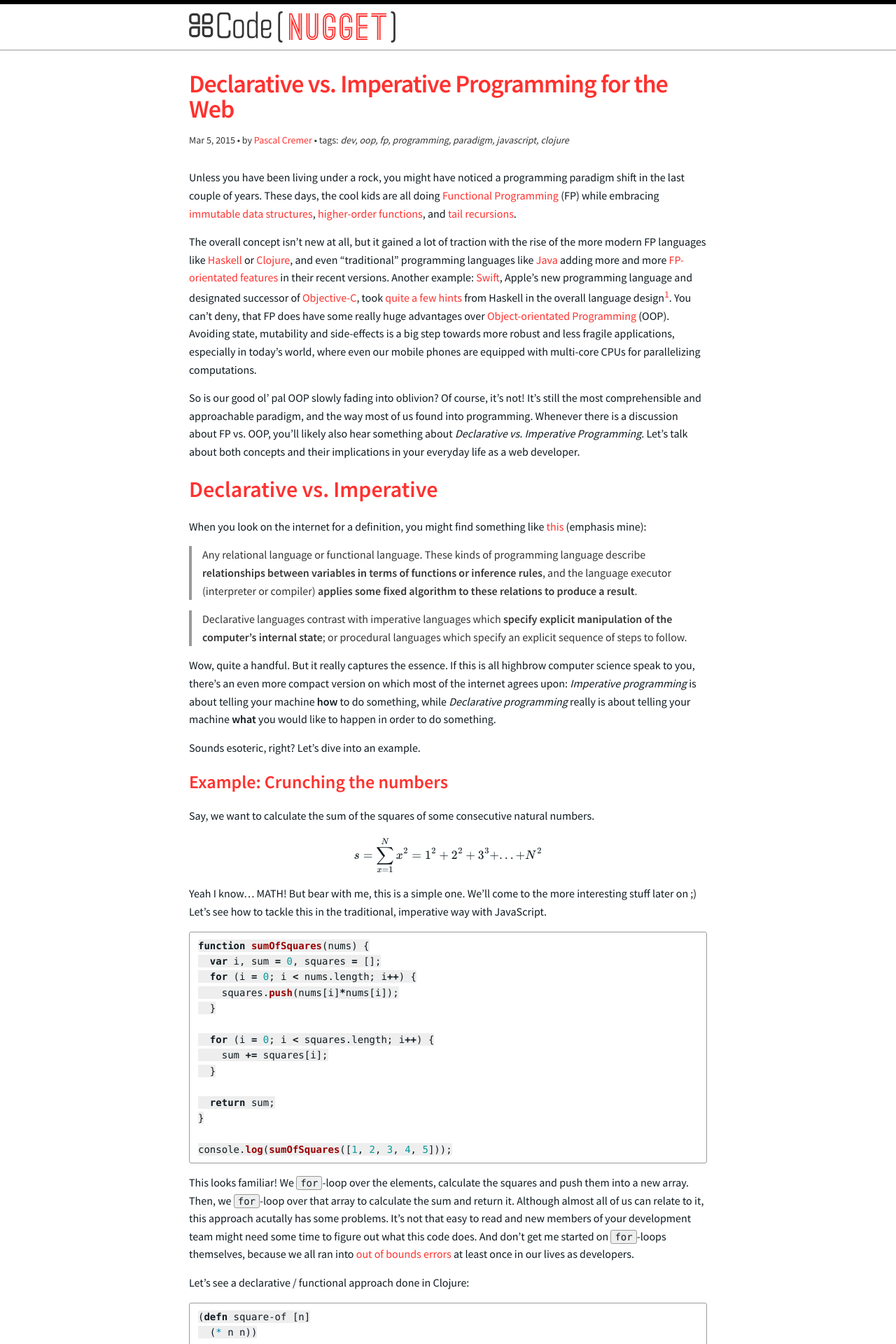
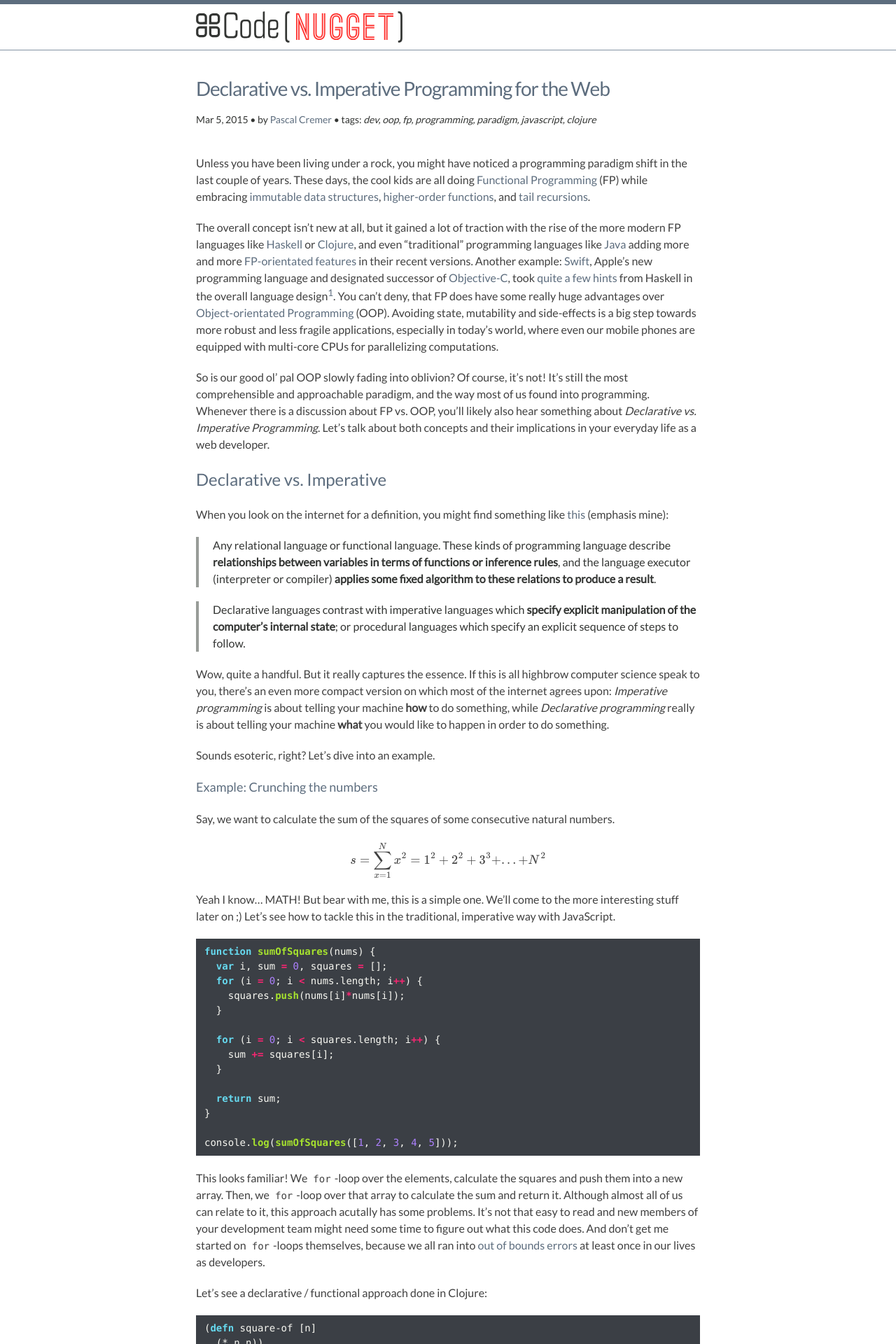
Before and after one commit to b00gizm/b00gizm.github.io, a Jekyll site: the page built from _posts/2015-03-05-declarative-vs-imperative-programming-web.md, in a window 1280 px wide. Shown: the top 1920 px of the page at 70% size. Built offline with Jekyll 4.4.1, drawn with Linux system fonts in a browser that asks for light colours; formulas are drawn with MathJax 3.

Commit message:
Updates blog design

```diff
--- a/_config.yml
+++ b/_config.yml
@@ -17,11 +17,20 @@ ga_id: UA-37998016-1
 markdown: kramdown
 exclude: ['Gemfile', 'Gemfile.lock', 'vendor', 'puppet']
 
+# Kramdown
+kramdown:
+  input: GFM
+  syntax_highlighter: rouge
+
 # Redcarpet
 redcarpet:
   extensions: [
     'footnotes'
   ]
+
+# Gems
+gems:
+  - jekyll-gist
 
 # Defaults
 defaults:
--- a/_includes/head.html
+++ b/_includes/head.html
@@ -31,7 +31,7 @@
     {% endif %}
 
     <link rel="stylesheet" href="{{ "/css/main.css" | prepend: site.baseurl }}">
-    <link rel='stylesheet' href='http://fonts.googleapis.com/css?family=Source+Sans+Pro:400,600'>
+    <link href='https://fonts.googleapis.com/css?family=Lato:400' rel='stylesheet' type='text/css'>
     <link rel="canonical" href="{{ page.url | replace:'index.html','' | prepend: site.baseurl | prepend: site.url }}">
 
     <script type="text/javascript" src="https://cdn.mathjax.org/mathjax/latest/MathJax.js?config=TeX-AMS-MML_HTMLorMML"></script>
--- a/_sass/_base.scss
+++ b/_sass/_base.scss
@@ -1,3 +1,10 @@
+$base-font-family: 'Lato', sans-serif;
+$code-font-family: Monaco, Consolas, 'Courier New', monospace;
+$base-line-height: 1.5;
+$text-color: #404040;
+$brand-color: #5d6d7e;
+$spacing-unit: 40px;
+
 /**
  * Reset some basic elements
  */
@@ -17,10 +24,11 @@ body {
     font-family: $base-font-family;
     font-size: $base-font-size;
     line-height: $base-line-height;
-    font-weight: 300;
+    font-weight: 400;
     color: $text-color;
     background-color: $background-color;
     -webkit-text-size-adjust: 100%;
+    -webkit-font-smoothing: antialiased;
 }
 
 /**
@@ -79,7 +87,7 @@ li {
  */
  h1, h2, h3, h4, h5, h6 {
     color: $brand-color;
-    font-weight: 600;
+    font-weight: 400;
  }
 
 
@@ -126,9 +134,6 @@ pre,
 code {
     font-family: $code-font-family;
     font-size: $code-font-size;
-    border: 1px solid $grey-color-light;
-    border-radius: 3px;
-    background-color: #eee;
 }
 
 @include media-query($on-palm) {
@@ -170,8 +175,8 @@ pre {
     @include media-query($on-laptop) {
         max-width: -webkit-calc(800px - (#{$spacing-unit}));
         max-width:         calc(800px - (#{$spacing-unit}));
-        padding-right: $spacing-unit / 2;
-        padding-left: $spacing-unit / 2;
+        padding-right: $spacing-unit / 1.5;
+        padding-left: $spacing-unit / 1.5;
     }
 }
 
--- a/_sass/_layout.scss
+++ b/_sass/_layout.scss
@@ -2,8 +2,8 @@
  * Site header
  */
 .site-header {
-    border-top: 6px solid $grey-color-dark;
-    border-bottom: 1px solid $grey-color-light;
+    border-top: 6px solid #5d6d7e;
+    border-bottom: 1px solid lighten(#5d6d7e, 15%);
     min-height: 56px;
 
     // Positioning context for the mobile navigation icon
@@ -13,7 +13,6 @@
 .site-title {
     font-size: 26px;
     line-height: 56px;
-    letter-spacing: -1px;
     margin-bottom: 0;
     float: left;
 
@@ -211,12 +210,12 @@
 }
 
 .post-title {
-    font-size: 36px;
+    font-size: 28px;
     letter-spacing: -1px;
     line-height: 1;
 
     @include media-query($on-laptop) {
-        font-size: 36px;
+        font-size: 28px;
     }
 }
 
@@ -224,26 +223,26 @@
     margin-bottom: $spacing-unit;
 
     h2 {
-        font-size: 32px;
+        font-size: 24px;
 
         @include media-query($on-laptop) {
-            font-size: 28px;
+            font-size: 24px;
         }
     }
 
     h3 {
-        font-size: 26px;
-
-        @include media-query($on-laptop) {
-            font-size: 22px;
-        }
-    }
-
-    h4 {
-        font-size: 20px;
+        font-size: 18px;
 
         @include media-query($on-laptop) {
             font-size: 18px;
         }
     }
+
+    h4 {
+        font-size: 16px;
+
+        @include media-query($on-laptop) {
+            font-size: 16px;
+        }
+    }
 }
--- a/_sass/_syntax-highlighting.scss
+++ b/_sass/_syntax-highlighting.scss
@@ -1,67 +1,210 @@
-/**
- * Syntax highlighting styles
- */
+.highlight table td { padding: 5px; }
+.highlight table pre { margin: 0; }
+.highlight .c, .highlight .cd {
+  color: #75715e;
+  font-style: italic;
+}
+.highlight .cm {
+  color: #75715e;
+  font-style: italic;
+}
+.highlight .c1 {
+  color: #75715e;
+  font-style: italic;
+}
+.highlight .cp {
+  color: #75715e;
+  font-weight: bold;
+}
+.highlight .cs {
+  color: #75715e;
+  font-weight: bold;
+  font-style: italic;
+}
+.highlight .err {
+  color: #960050;
+  background-color: #1e0010;
+}
+.highlight .gi {
+  color: #ffffff;
+  background-color: #324932;
+}
+.highlight .gd {
+  color: #ffffff;
+  background-color: #493131;
+}
+.highlight .ge {
+  color: #000000;
+  font-style: italic;
+}
+.highlight .gr {
+  color: #aa0000;
+}
+.highlight .gt {
+  color: #aa0000;
+}
+.highlight .gh {
+  color: #999999;
+}
+.highlight .go {
+  color: #888888;
+}
+.highlight .gp {
+  color: #555555;
+}
+.highlight .gs {
+  font-weight: bold;
+}
+.highlight .gu {
+  color: #aaaaaa;
+}
+.highlight .k, .highlight .kv {
+  color: #66d9ef;
+  font-weight: bold;
+}
+.highlight .kc {
+  color: #66d9ef;
+  font-weight: bold;
+}
+.highlight .kd {
+  color: #66d9ef;
+  font-weight: bold;
+}
+.highlight .kp {
+  color: #66d9ef;
+  font-weight: bold;
+}
+.highlight .kr {
+  color: #66d9ef;
+  font-weight: bold;
+}
+.highlight .kt {
+  color: #66d9ef;
+  font-weight: bold;
+}
+.highlight .kn {
+  color: #f92672;
+  font-weight: bold;
+}
+.highlight .ow {
+  color: #f92672;
+  font-weight: bold;
+}
+.highlight .o {
+  color: #f92672;
+  font-weight: bold;
+}
+.highlight .mf {
+  color: #ae81ff;
+}
+.highlight .mh {
+  color: #ae81ff;
+}
+.highlight .il {
+  color: #ae81ff;
+}
+.highlight .mi {
+  color: #ae81ff;
+}
+.highlight .mo {
+  color: #ae81ff;
+}
+.highlight .m, .highlight .mb, .highlight .mx {
+  color: #ae81ff;
+}
+.highlight .se {
+  color: #ae81ff;
+}
+.highlight .sb {
+  color: #e6db74;
+}
+.highlight .sc {
+  color: #e6db74;
+}
+.highlight .sd {
+  color: #e6db74;
+}
+.highlight .s2 {
+  color: #e6db74;
+}
+.highlight .sh {
+  color: #e6db74;
+}
+.highlight .si {
+  color: #e6db74;
+}
+.highlight .sx {
+  color: #e6db74;
+}
+.highlight .sr {
+  color: #e6db74;
+}
+.highlight .s1 {
+  color: #e6db74;
+}
+.highlight .ss {
+  color: #e6db74;
+}
+.highlight .s {
+  color: #e6db74;
+}
+.highlight .na {
+  color: #a6e22e;
+}
+.highlight .nc {
+  color: #a6e22e;
+  font-weight: bold;
+}
+.highlight .nd {
+  color: #a6e22e;
+  font-weight: bold;
+}
+.highlight .ne {
+  color: #a6e22e;
+  font-weight: bold;
+}
+.highlight .nf {
+  color: #a6e22e;
+  font-weight: bold;
+}
+.highlight .no {
+  color: #66d9ef;
+}
+.highlight .bp {
+  color: #f8f8f2;
+}
+.highlight .nb {
+  color: #f8f8f2;
+}
+.highlight .ni {
+  color: #f8f8f2;
+}
+.highlight .nn {
+  color: #f8f8f2;
+}
+.highlight .vc {
+  color: #f8f8f2;
+}
+.highlight .vg {
+  color: #f8f8f2;
+}
+.highlight .vi {
+  color: #f8f8f2;
+}
+.highlight .nv {
+  color: #f8f8f2;
+}
+.highlight .w {
+  color: #f8f8f2;
+}
+.highlight .nl {
+  color: #f8f8f2;
+  font-weight: bold;
+}
+.highlight .nt {
+  color: #f92672;
+}
 .highlight {
-    background: #fff;
-    @extend %vertical-rhythm;
-
-    .c     { color: #998; font-style: italic } // Comment
-    .err   { color: #a61717; background-color: #e3d2d2 } // Error
-    .k     { font-weight: bold } // Keyword
-    .o     { font-weight: bold } // Operator
-    .cm    { color: #998; font-style: italic } // Comment.Multiline
-    .cp    { color: #999; font-weight: bold } // Comment.Preproc
-    .c1    { color: #998; font-style: italic } // Comment.Single
-    .cs    { color: #999; font-weight: bold; font-style: italic } // Comment.Special
-    .gd    { color: #000; background-color: #fdd } // Generic.Deleted
-    .gd .x { color: #000; background-color: #faa } // Generic.Deleted.Specific
-    .ge    { font-style: italic } // Generic.Emph
-    .gr    { color: #a00 } // Generic.Error
-    .gh    { color: #999 } // Generic.Heading
-    .gi    { color: #000; background-color: #dfd } // Generic.Inserted
-    .gi .x { color: #000; background-color: #afa } // Generic.Inserted.Specific
-    .go    { color: #888 } // Generic.Output
-    .gp    { color: #555 } // Generic.Prompt
-    .gs    { font-weight: bold } // Generic.Strong
-    .gu    { color: #aaa } // Generic.Subheading
-    .gt    { color: #a00 } // Generic.Traceback
-    .kc    { font-weight: bold } // Keyword.Constant
-    .kd    { font-weight: bold } // Keyword.Declaration
-    .kp    { font-weight: bold } // Keyword.Pseudo
-    .kr    { font-weight: bold } // Keyword.Reserved
-    .kt    { color: #458; font-weight: bold } // Keyword.Type
-    .m     { color: #099 } // Literal.Number
-    .s     { color: #d14 } // Literal.String
-    .na    { color: #008080 } // Name.Attribute
-    .nb    { color: #0086B3 } // Name.Builtin
-    .nc    { color: #458; font-weight: bold } // Name.Class
-    .no    { color: #008080 } // Name.Constant
-    .ni    { color: #800080 } // Name.Entity
-    .ne    { color: #900; font-weight: bold } // Name.Exception
-    .nf    { color: #900; font-weight: bold } // Name.Function
-    .nn    { color: #555 } // Name.Namespace
-    .nt    { color: #000080 } // Name.Tag
-    .nv    { color: #008080 } // Name.Variable
-    .ow    { font-weight: bold } // Operator.Word
-    .w     { color: #bbb } // Text.Whitespace
-    .mf    { color: #099 } // Literal.Number.Float
-    .mh    { color: #099 } // Literal.Number.Hex
-    .mi    { color: #099 } // Literal.Number.Integer
-    .mo    { color: #099 } // Literal.Number.Oct
-    .sb    { color: #d14 } // Literal.String.Backtick
-    .sc    { color: #d14 } // Literal.String.Char
-    .sd    { color: #d14 } // Literal.String.Doc
-    .s2    { color: #d14 } // Literal.String.Double
-    .se    { color: #d14 } // Literal.String.Escape
-    .sh    { color: #d14 } // Literal.String.Heredoc
-    .si    { color: #d14 } // Literal.String.Interpol
-    .sx    { color: #d14 } // Literal.String.Other
-    .sr    { color: #009926 } // Literal.String.Regex
-    .s1    { color: #d14 } // Literal.String.Single
-    .ss    { color: #990073 } // Literal.String.Symbol
-    .bp    { color: #999 } // Name.Builtin.Pseudo
-    .vc    { color: #008080 } // Name.Variable.Class
-    .vg    { color: #008080 } // Name.Variable.Global
-    .vi    { color: #008080 } // Name.Variable.Instance
-    .il    { color: #099 } // Literal.Number.Integer.Long
+  color: #f8f8f2;
+  background-color: #3b3f45;
 }
```
Also changed, not shown: 1 other file.
